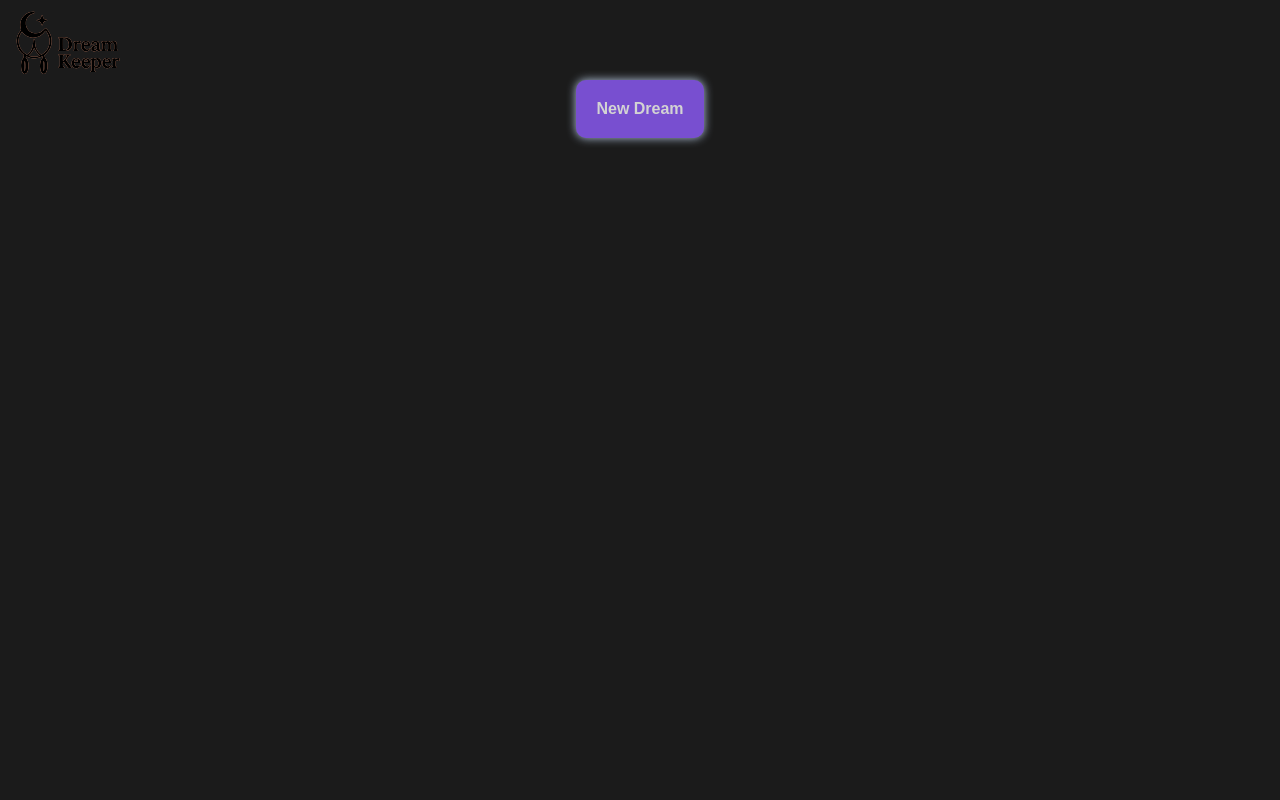
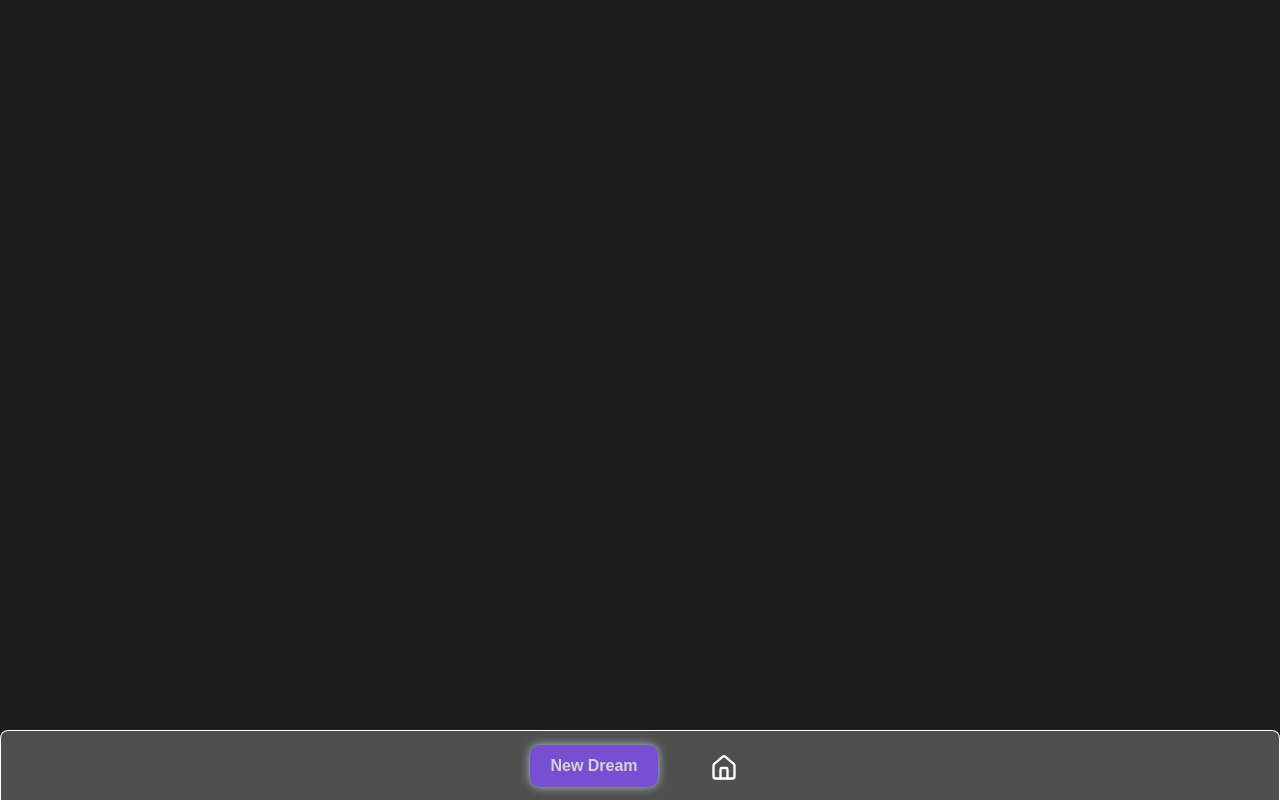
Before and after one commit to colepuls/Dream-Keeper, a React (Vite) app: page / in a window 1280 px wide. Built offline with nearby package versions, Linux system fonts and the light colour scheme.

Commit message:
Added navigator which has create dream and home button

```diff
--- a/package.json
+++ b/package.json
@@ -10,6 +10,7 @@
     "preview": "vite preview"
   },
   "dependencies": {
+    "lucide-react": "^0.510.0",
     "react": "^19.1.0",
     "react-dom": "^19.1.0",
     "react-router-dom": "^7.6.0"
--- /dev/null
+++ b/src/assets/Navigator.css
@@ -0,0 +1,78 @@
+@keyframes cycleColorsShadow {
+  0% {box-shadow: 0 0 10px lightblue;}
+  20% {box-shadow: 0 0 10px lightcoral;}
+  40% {box-shadow: 0 0 10px lightgreen;}
+  60% {box-shadow: 0 0 10px lightsalmon;}
+  80% {box-shadow: 0 0 10px lightyellow;}
+  100% {box-shadow: 0 0 10px lightsteelblue;}
+}
+
+.navigator-container {
+  position: fixed;
+  bottom: 0;
+  width: 100%;
+  background-color: rgb(79, 79, 79);
+  text-align: center;
+  z-index: 300;
+  padding-bottom: 60px;
+  padding: 20px;
+  display: flex;
+  justify-content: center;
+  align-items: center;
+  gap: 40px;
+  border-top-right-radius: 8px;
+  border-top-left-radius: 8px;
+  border-top: solid;
+  border-right: solid;
+  border-left: solid;
+  border-color: white;
+  border-width: 0.5px;
+  height: 70px;
+}
+
+.create-button {
+  border: none;
+  background-color: rgb(120, 79, 208);
+  cursor: pointer;
+  transition: 0.2s;
+  padding: 12px 20px;
+  color: lightgray;
+  border-radius: 10px;
+  text-decoration: none;
+  font-weight: 600;
+  animation: cycleColorsShadow 2s linear infinite;
+  animation-play-state: running;
+  transition: opacity 0.2s,
+    box-shadow 0.2s,
+    animation 0.2s;
+}
+
+.create-button:hover {
+  opacity: 0.8;
+  animation-play-state: paused;
+}
+
+.create-button:active {
+  opacity: 0.6;
+}
+
+.home-button {
+  text-decoration: none;
+  display: flex;
+  align-items: center;
+  justify-content: center;
+  padding: 12px;
+  border-radius: 10px;
+  background-color: transparent;
+  transition: background-color 0.2s;
+  margin-top: 5px;
+  transition: opacity 0.2s;
+}
+
+.home-button:hover {
+  opacity: 0.8;
+}
+
+.home-button:active {
+  opacity: 0.6;
+}
--- a/src/assets/dreamInput.css
+++ b/src/assets/dreamInput.css
@@ -21,42 +21,12 @@ body {
   font-family: arial;
 }
 
-.home-button {
-  position: absolute;
-  top: 0px;
-  left: 0px;
-  z-index: 1000;
-  padding: 10px 10px;
-  font-size: 14px;
-  border: none;
-  background-color: transparent;
-  border-radius: 4px;
-  cursor: pointer;
-  height: 70px;
-  width: auto;
-}
-
-.home-button-logo {
-  width: auto;
-  height: 30px;
-  filter: invert(100%) grayscale(100%) brightness(80%);
-  transition: opacity 0.2s;
-}
-
-.home-button-logo:hover {
-  opacity: 0.8;
-}
-
-.home-button-logo:active {
-  opacity: 0.6;
-}
-
 .input-container {
   display: flex;
   justify-content: center;
   align-items: flex-start;
   padding: 0;
-  margin-top: 40px;
+  margin-top: 10px;
   margin-bottom: 40px;
 }
 
--- a/src/assets/home.css
+++ b/src/assets/home.css
@@ -1,47 +1,6 @@
-@keyframes cycleColorsShadow {
-  0% {box-shadow: 0 0 10px lightblue;}
-  20% {box-shadow: 0 0 10px lightcoral;}
-  40% {box-shadow: 0 0 10px lightgreen;}
-  60% {box-shadow: 0 0 10px lightsalmon;}
-  80% {box-shadow: 0 0 10px lightyellow;}
-  100% {box-shadow: 0 0 10px lightsteelblue;}
-}
-
 body {
   background-color: rgb(27, 27, 27);
   font-family: arial;
-}
-
-.logo-container {
-  margin-top: 40px;
-  left: 0;
-  right: 0;
-  display: flex;
-  justify-content: center;
-  padding-top: 0;
-}
-
-.logo-button {
-  border: none;
-  background-color: rgb(120, 79, 208);
-  cursor: pointer;
-  transition: 0.2s;
-  padding: 20px;
-  color: lightgray;
-  border-radius: 10px;
-  text-decoration: none;
-  font-weight: 600;
-  animation: cycleColorsShadow 2s linear infinite;
-  transition: opacity 0.2s,
-    box-shadow 0.2s;
-}
-
-.logo-button:hover {
-  opacity: 0.8;
-}
-
-.logo-button:active {
-  opacity: 0.6;
 }
 
 .page-container {
@@ -52,33 +11,3 @@ body {
   min-height: 100vh;
   padding-top: 10px;
 }
-
-.dk-logo-container {
-  position: fixed;
-  top: -26px;
-  left: 0;
-  z-index: 1000;
-}
-
-.dk-logo {
-  height: 140px;
-  background-color: lightblue; /* Starting color */
-  animation: colorCycle 5s infinite;
-  mask-image: url('/assets/images/dkLogo.svg');
-  mask-repeat: no-repeat;
-  mask-size: contain;
-  mask-position: center;
-  -webkit-mask-image: url('/assets/images/dkLogo.svg');
-  -webkit-mask-repeat: no-repeat;
-  -webkit-mask-size: contain;
-  -webkit-mask-position: center;
-}
-
-@keyframes colorCycle {
-  0%   { background-color: lightblue; }
-  20%  { background-color: lightcoral; }
-  40%  { background-color: lightgreen; }
-  60%  { background-color: lightsalmon; }
-  80%  { background-color: lightyellow; }
-  100% { background-color: lightsteelblue; }
-}
--- a/src/components/DreamInput.jsx
+++ b/src/components/DreamInput.jsx
@@ -1,6 +1,9 @@
 import { useState, useRef } from 'react';
 import '../assets/DreamInput.css';
+import '../assets/Navigator.css';
 import Modal from '../components/Modal';
+import Navigator from '../components/Navigator';
+
 
 /**
  * Component for the dream input page.
@@ -43,9 +46,6 @@ export default function DreamInput() {
 
   return (
     <div className="page-container">
-      <a href="/" className="home-button">
-        <img className="home-button-logo" src="/assets/images/home copy.png" />
-      </a>
 
       <div className="input-container">
         <textarea
@@ -65,6 +65,8 @@ export default function DreamInput() {
           onCancel={() => setShowModal(false)}
         />
       )}
+
+      <Navigator/>
     </div>
   );
 }
--- a/src/components/Home.jsx
+++ b/src/components/Home.jsx
@@ -1,7 +1,8 @@
 import { useEffect, useState } from 'react';
-import { Link } from 'react-router-dom';
 import DreamCard from '../components/DreamCard';
+import Navigator from '../components/Navigator';
 import '../assets/Home.css';
+import '../assets/Navigator.css';
 
 /**
  * Component for the Home page, where users can create a new dream and view or edit their other dreams.
@@ -47,17 +48,6 @@ export default function Home() {
   return (
     <div className="page-container">
 
-      <div className="home-header">
-        <div className='dk-logo-container'>
-          <img className="dk-logo" src="/assets/images/dkLogo.svg"/>
-          <div className="dk-logo-overlay"></div>
-        </div>
-      </div>
-
-      <div className="logo-container">
-        <Link to="/create" className="logo-button">New Dream</Link>
-      </div>
-
       <div id="dream-container">
         {dreams.map((dream) => (
           <DreamCard
@@ -68,6 +58,8 @@ export default function Home() {
           />
         ))}
       </div>
+
+      <Navigator />
     </div>
   );
 }
--- /dev/null
+++ b/src/components/Navigator.jsx
@@ -0,0 +1,14 @@
+import { Link } from 'react-router-dom';
+import { House } from 'lucide-react';
+
+export default function Navigator() {
+  return (
+    <div className="navigator-container">
+        <Link to="/create" className="create-button">New Dream</Link>
+
+        <Link to="/" className="home-button">
+          <House color="white" size={28} />
+        </Link>
+    </div>
+  );
+}
```
Also changed, not shown: 1 other file (tests, documents, lock files or other folders).
